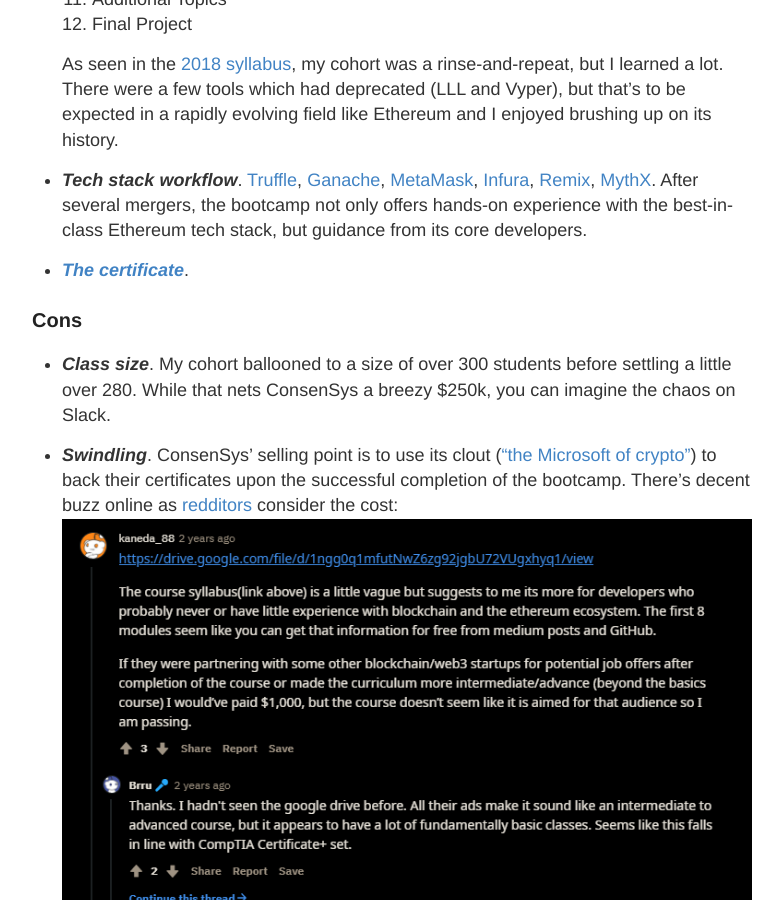
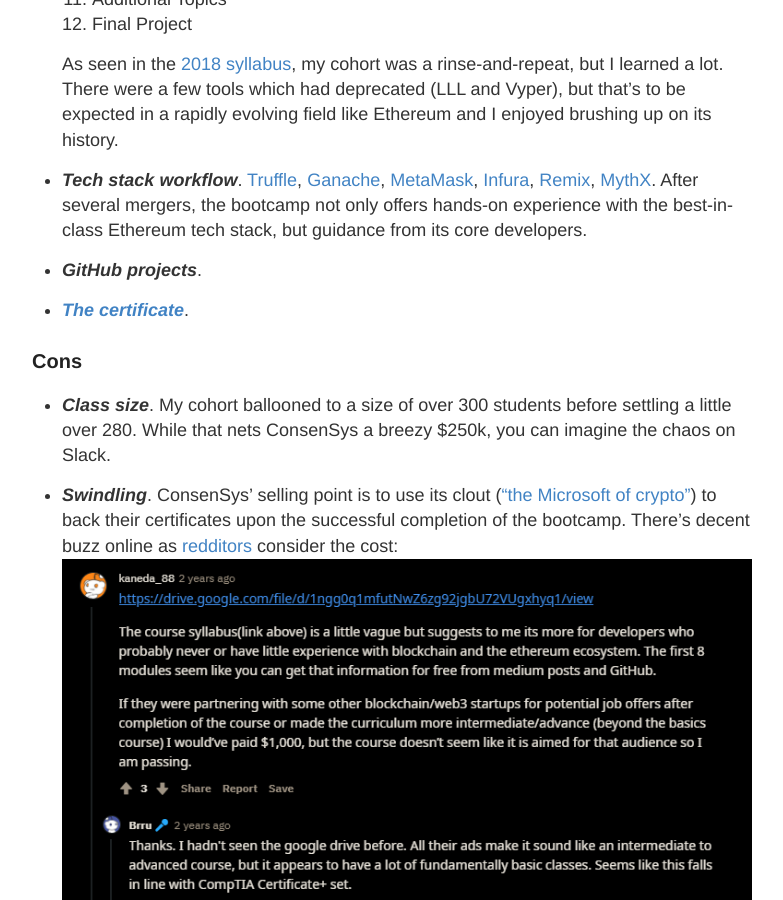
Before and after one commit to poastmil/junsunglee.com, a Jekyll site: the page built from _posts/2021-2-5-ConsenSys-Blockchain-Developer-Bootcamp.md, in a window 1280 px wide and 900 px high, scrolled down 1433 px. Shown: the whole window, without its empty margins (248-1031 px from the left). Built offline with Jekyll 4.4.1, drawn with Linux system fonts in a browser that asks for light colours.

Commit message:
Update 2021-2-5-ConsenSys-Blockchain-Developer-Bootcamp.md

```diff
--- a/_posts/2021-2-5-ConsenSys-Blockchain-Developer-Bootcamp.md
+++ b/_posts/2021-2-5-ConsenSys-Blockchain-Developer-Bootcamp.md
@@ -33,6 +33,8 @@
 
 - ***Tech stack workflow***. [Truffle](https://www.trufflesuite.com/truffle), [Ganache](https://www.trufflesuite.com/ganache), [MetaMask](https://metamask.io/), [Infura](https://infura.io/), [Remix](https://remix.ethereum.org/#optimize=false&runs=200&evmVersion=null), [MythX](https://mythx.io/). After several mergers, the bootcamp not only offers hands-on experience with the best-in-class Ethereum tech stack, but guidance from its core developers.
 
+- ***GitHub projects***.
+
 - ***[The certificate](https://courses.consensys.net/certificates/w9trgfa8fa)***.
 
 ### Cons
```
